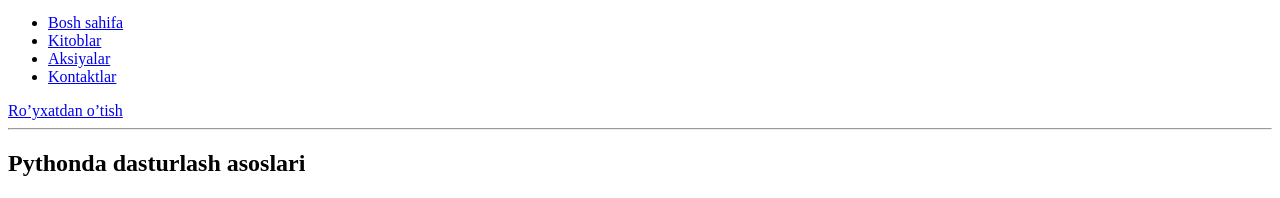
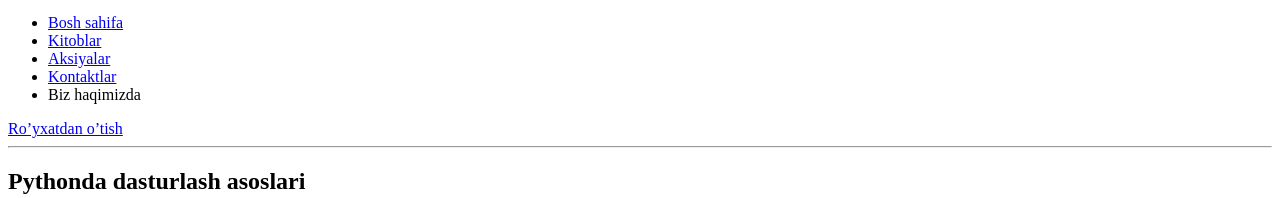
Before and after one commit to JasurbekovnaDev/AkademNashr, a plain HTML site: page index.html in a window 1280 px wide. Shown: the part 74-272 px from the top of the page. Drawn offline with Linux system fonts and the light colour scheme.

Commit message:
salom aleykum

```diff
--- a/index.html
+++ b/index.html
@@ -10,7 +10,7 @@
 
 <body>
   <!-- Saytning shapkasi -->
-  <header>
+  <header class="sayt header">
     <a href="index.html">
       <img src="./img/logo.png" alt="Akadem Nashr">
     </a>
@@ -20,6 +20,7 @@
         <li><a href="#">Kitoblar</a></li>
         <li><a href="#">Aksiyalar</a></li>
         <li><a href="#">Kontaktlar</a></li>
+        <li>Biz haqimizda</li>
       </ul>
       <a href="#">Ro’yxatdan o’tish</a>
     </nav>
```
